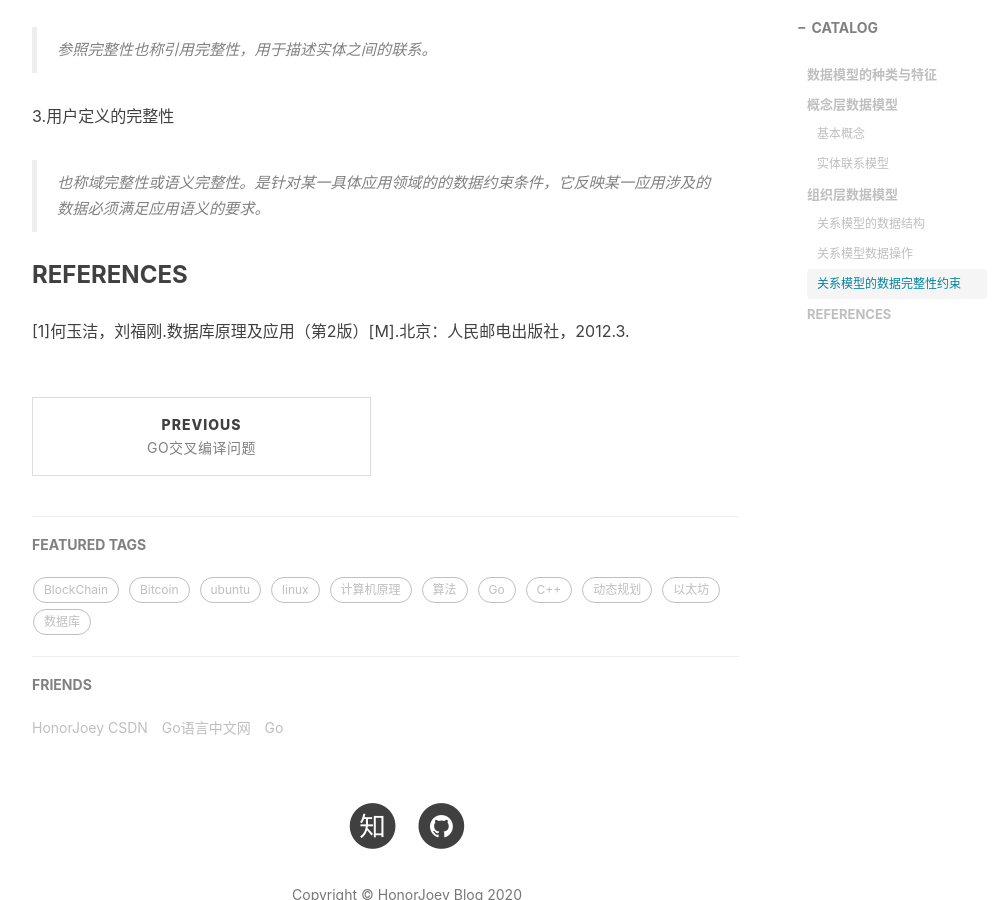
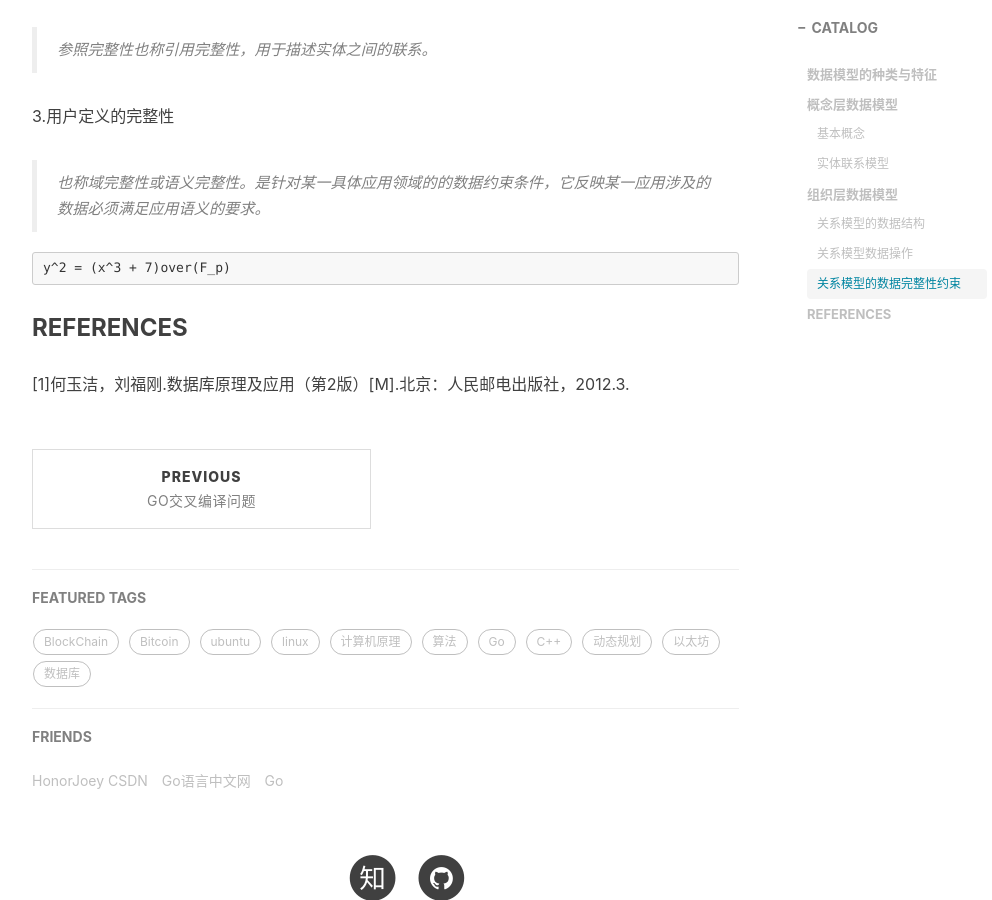
Before and after one commit to honorjoey/honorjoey.github.io, a Jekyll site: the page built from _posts/2020-03-16-数据库原理(一)-数据库的数据模型.md, in a window 1280 px wide and 900 px high, scrolled down 3712 px. Shown: the whole window, without its empty margins (233-1225 px from the left). Built offline with Jekyll 4.4.1, drawn with Linux system fonts in a browser that asks for light colours; nearby versions of some CDN libraries; comment, search, counter and statistics services are not loaded.

Commit message:
add blog

````diff
--- a/_posts/2020-03-16-数据库原理(一)-数据库的数据模型.md
+++ b/_posts/2020-03-16-数据库原理(一)-数据库的数据模型.md
@@ -87,5 +87,11 @@ tags:
 3.用户定义的完整性
 > 也称域完整性或语义完整性。是针对某一具体应用领域的的数据约束条件，它反映某一应用涉及的数据必须满足应用语义的要求。
 
+
+```math
+y^2 = (x^3 + 7)over(F_p)
+```
+
+
 ### REFERENCES
 [1]何玉洁，刘福刚.数据库原理及应用（第2版）[M].北京：人民邮电出版社，2012.3.
````
